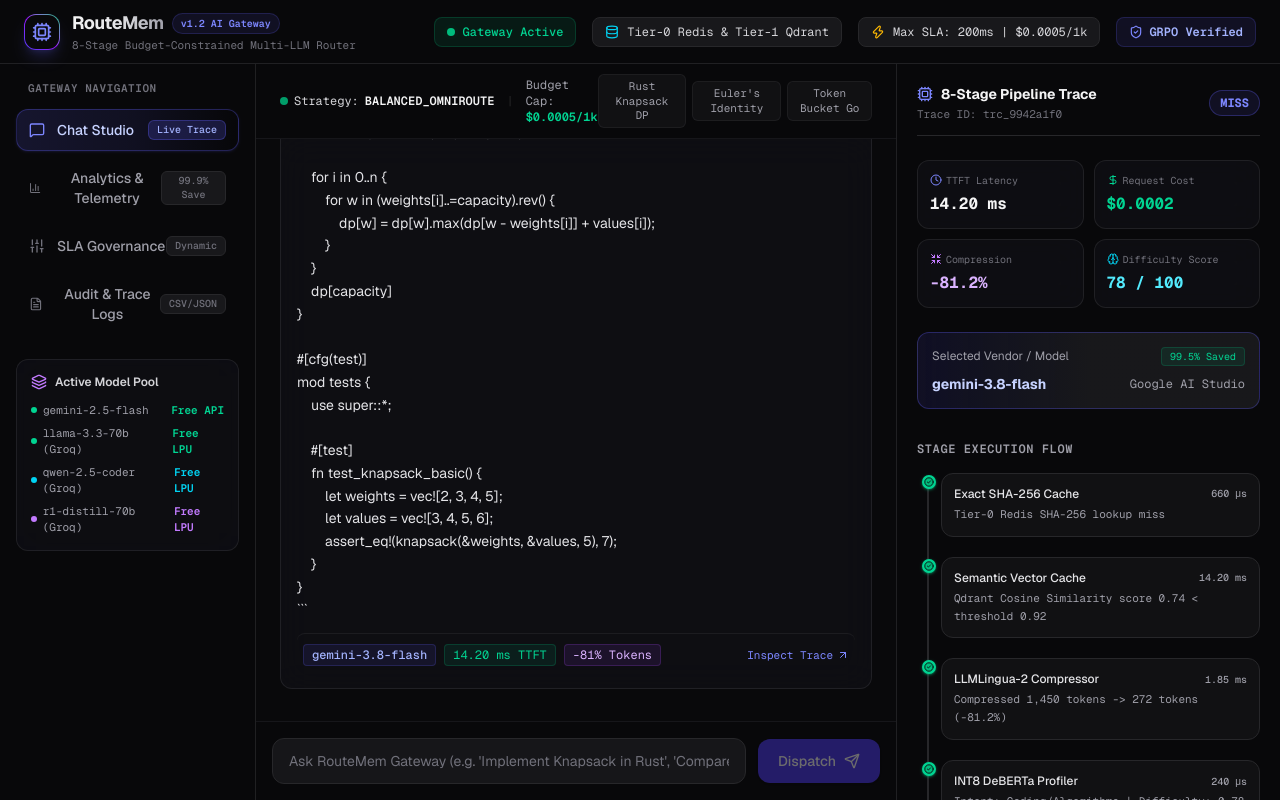
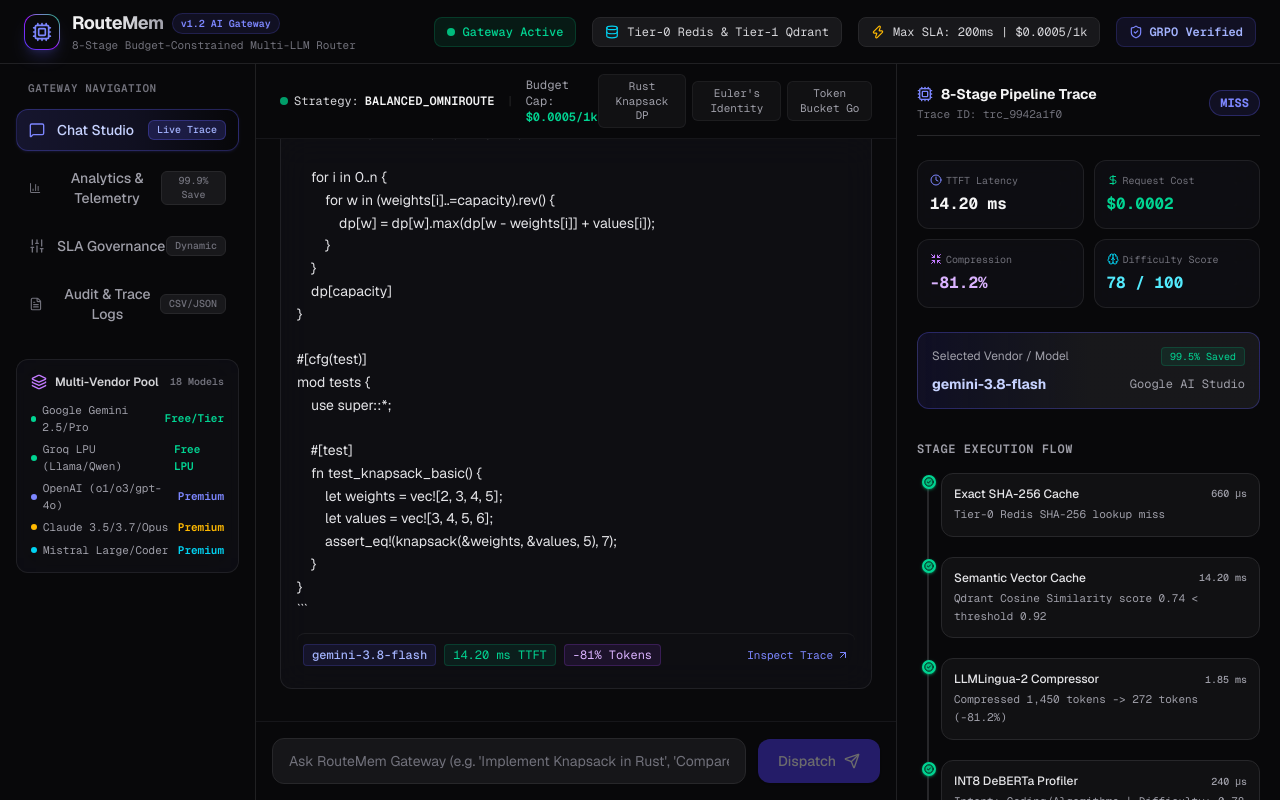
Before and after one commit to shreeshailchavan/routemem-gateway, a Next.js app in the folder frontend/: page / in a window 1280 px wide. Shown: the top 800 px of the page. Built offline with nearby package versions, Linux system fonts and the light colour scheme.

Commit message:
feat(models): expand vendor matrix with 18 premium & free models (OpenAI o1/o3/gpt-4o, Claude 3.5/3.7/Opus, Gemini 2.5/Pro, Groq LPU, Mistral)

```diff
--- a/frontend/src/components/layout/Sidebar.tsx
+++ b/frontend/src/components/layout/Sidebar.tsx
@@ -60,40 +60,50 @@ export const Sidebar: React.FC<SidebarProps> = ({ activeTab, setActiveTab }) =>
           </nav>
         </div>
 
-        {/* Vendor Availability Card */}
+        {/* Vendor Availability Catalog Card */}
         <div className="p-3.5 rounded-xl glass-panel space-y-3">
-          <div className="flex items-center space-x-2 text-xs font-semibold text-zinc-300">
-            <Layers className="h-4 w-4 text-purple-400" />
-            <span>Active Model Pool</span>
+          <div className="flex items-center justify-between text-xs font-semibold text-zinc-300">
+            <span className="flex items-center space-x-2">
+              <Layers className="h-4 w-4 text-purple-400" />
+              <span>Multi-Vendor Pool</span>
+            </span>
+            <span className="text-[10px] font-mono text-zinc-500">18 Models</span>
           </div>
           <div className="space-y-1.5 text-[11px] font-mono">
             <div className="flex justify-between items-center text-zinc-400">
               <span className="flex items-center gap-1.5">
                 <span className="h-1.5 w-1.5 rounded-full bg-emerald-400"></span>
-                gemini-2.5-flash
+                Google Gemini 2.5/Pro
               </span>
-              <span className="text-emerald-400 font-semibold">Free API</span>
+              <span className="text-emerald-400 font-semibold">Free/Tier</span>
             </div>
             <div className="flex justify-between items-center text-zinc-400">
               <span className="flex items-center gap-1.5">
                 <span className="h-1.5 w-1.5 rounded-full bg-emerald-400"></span>
-                llama-3.3-70b (Groq)
+                Groq LPU (Llama/Qwen)
               </span>
               <span className="text-emerald-400 font-semibold">Free LPU</span>
             </div>
             <div className="flex justify-between items-center text-zinc-400">
               <span className="flex items-center gap-1.5">
-                <span className="h-1.5 w-1.5 rounded-full bg-cyan-400"></span>
-                qwen-2.5-coder (Groq)
+                <span className="h-1.5 w-1.5 rounded-full bg-indigo-400"></span>
+                OpenAI (o1/o3/gpt-4o)
               </span>
-              <span className="text-cyan-400 font-semibold">Free LPU</span>
+              <span className="text-indigo-400 font-semibold">Premium</span>
             </div>
             <div className="flex justify-between items-center text-zinc-400">
               <span className="flex items-center gap-1.5">
-                <span className="h-1.5 w-1.5 rounded-full bg-purple-400"></span>
-                r1-distill-70b (Groq)
+                <span className="h-1.5 w-1.5 rounded-full bg-amber-400"></span>
+                Claude 3.5/3.7/Opus
               </span>
-              <span className="text-purple-400 font-semibold">Free LPU</span>
+              <span className="text-amber-400 font-semibold">Premium</span>
+            </div>
+            <div className="flex justify-between items-center text-zinc-400">
+              <span className="flex items-center gap-1.5">
+                <span className="h-1.5 w-1.5 rounded-full bg-cyan-400"></span>
+                Mistral Large/Coder
+              </span>
+              <span className="text-cyan-400 font-semibold">Premium</span>
             </div>
           </div>
         </div>
@@ -106,7 +116,7 @@ export const Sidebar: React.FC<SidebarProps> = ({ activeTab, setActiveTab }) =>
           <span>UniRoute 4D Optim</span>
         </div>
         <p className="text-zinc-500 leading-tight">
-          Dual Lagrangian constraint solver operating in &lt; 0.3ms overhead.
+          Dual Lagrangian solver optimizing quality, cost, and latency across 18 models.
         </p>
       </div>
     </aside>
--- a/frontend/src/types/gateway.ts
+++ b/frontend/src/types/gateway.ts
@@ -1,6 +1,6 @@
 export type CacheStatus = "EXACT_HIT" | "SEMANTIC_HIT" | "MISS";
 export type RoutingStrategy = "BALANCED_OMNIROUTE" | "SPEED_FIRST" | "MAX_SAVINGS" | "QUALITY_MAX";
-export type VendorProvider = "Google AI Studio" | "Groq LPU" | "vLLM Local";
+export type VendorProvider = "Google AI Studio" | "Groq LPU" | "OpenAI Cloud" | "Anthropic Claude" | "Mistral AI" | "vLLM Local";
 
 export interface PipelineStageTrace {
   stageId: number;
```
Also changed, not shown: 1 other file (tests, documents, lock files or other folders).
